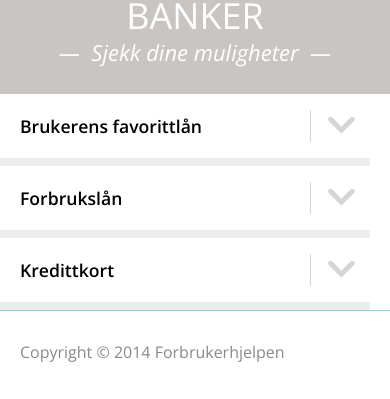
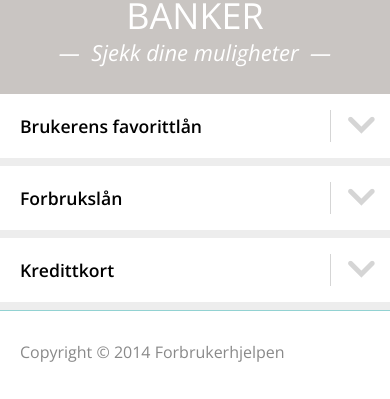
Before and after one commit to front/forbrukerhjelpen-static, a Jekyll site: the page built from banks.html, in a window 390 px wide. Shown: the part 226-625 px from the top of the page. Built offline with Jekyll 4.4.1, drawn with Linux system fonts in a browser that asks for light colours; nearby versions of some CDN libraries.

Commit message:
Updated banks partial

```diff
--- a/css/style.css
+++ b/css/style.css
@@ -1,6 +1,6 @@
 @import url("https://fonts.googleapis.com/css?family=Open+Sans:400,400italic,300,300italic");
 @import url("https://fonts.googleapis.com/css?family=Open+Sans:600,600italic,700,700italic");
-/* line 36, ../../../.rvm/gems/ruby-1.9.3-p448/gems/toolkit-1.3.8/stylesheets/toolkit/_box-sizing.scss */
+/* line 36, ../../../.rbenv/versions/1.9.3-p392/lib/ruby/gems/1.9.1/gems/toolkit-1.3.8/stylesheets/toolkit/_box-sizing.scss */
 *, *:after, *:before {
   -webkit-box-sizing: border-box;
   -moz-box-sizing: border-box;
@@ -8,7 +8,7 @@
   *behavior: url('/css/../behaviors/box-sizing/boxsizing.php');
 }
 
-/* line 4, ../../../.rvm/gems/ruby-1.9.3-p448/gems/toolkit-1.3.8/stylesheets/toolkit/_fluid-media.scss */
+/* line 4, ../../../.rbenv/versions/1.9.3-p392/lib/ruby/gems/1.9.1/gems/toolkit-1.3.8/stylesheets/toolkit/_fluid-media.scss */
 img, video {
   max-width: 100%;
   height: auto;
@@ -209,11 +209,11 @@ a {
   color: black;
   border: 1px solid #5db3b3;
 }
-/* line 15, ../../../.rvm/gems/ruby-1.9.3-p448/gems/sassy-buttons-0.2.6/stylesheets/sassy-buttons/_sassy-button-pseudo-states.sass */
+/* line 15, ../../../.rbenv/versions/1.9.3-p392/lib/ruby/gems/1.9.1/gems/sassy-buttons-0.2.6/stylesheets/sassy-buttons/_sassy-button-pseudo-states.sass */
 .btn.btn-blue:hover {
   text-decoration: none;
 }
-/* line 18, ../../../.rvm/gems/ruby-1.9.3-p448/gems/sassy-buttons-0.2.6/stylesheets/sassy-buttons/_sassy-button-pseudo-states.sass */
+/* line 18, ../../../.rbenv/versions/1.9.3-p392/lib/ruby/gems/1.9.1/gems/sassy-buttons-0.2.6/stylesheets/sassy-buttons/_sassy-button-pseudo-states.sass */
 .btn.btn-blue:hover {
   background-color: #80cbcb;
   background: -webkit-gradient(linear, 50% 0%, 50% 100%, color-stop(3%, #8dd1d1), color-stop(75%, #80cbcb));
@@ -222,13 +222,13 @@ a {
   background: -o-linear-gradient(#8dd1d1 3%, #80cbcb 75%);
   background: linear-gradient(#8dd1d1 3%, #80cbcb 75%);
 }
-/* line 21, ../../../.rvm/gems/ruby-1.9.3-p448/gems/sassy-buttons-0.2.6/stylesheets/sassy-buttons/_sassy-button-pseudo-states.sass */
+/* line 21, ../../../.rbenv/versions/1.9.3-p392/lib/ruby/gems/1.9.1/gems/sassy-buttons-0.2.6/stylesheets/sassy-buttons/_sassy-button-pseudo-states.sass */
 .btn.btn-blue:active {
   -webkit-box-shadow: #75c6c6 0 1px 2px inset;
   -moz-box-shadow: #75c6c6 0 1px 2px inset;
   box-shadow: #75c6c6 0 1px 2px inset;
 }
-/* line 6, ../../../.rvm/gems/ruby-1.9.3-p448/gems/sassy-buttons-0.2.6/stylesheets/sassy-buttons/_sassy-button-pseudo-states.sass */
+/* line 6, ../../../.rbenv/versions/1.9.3-p392/lib/ruby/gems/1.9.1/gems/sassy-buttons-0.2.6/stylesheets/sassy-buttons/_sassy-button-pseudo-states.sass */
 .btn.btn-blue.disabled, .btn.btn-blue[disabled] {
   filter: progid:DXImageTransform.Microsoft.Alpha(Opacity=60);
   opacity: 0.6;
@@ -238,7 +238,7 @@ a {
   -moz-box-shadow: none;
   box-shadow: none;
 }
-/* line 74, ../../../.rvm/gems/ruby-1.9.3-p448/gems/sassy-buttons-0.2.6/stylesheets/_sassy-buttons.sass */
+/* line 74, ../../../.rbenv/versions/1.9.3-p392/lib/ruby/gems/1.9.1/gems/sassy-buttons-0.2.6/stylesheets/_sassy-buttons.sass */
 .btn.btn-blue::-moz-focus-inner {
   padding: 0 !important;
   margin: -1px !important;
@@ -271,11 +271,11 @@ a {
   color: white;
   border: 1px solid #3a2a46;
 }
-/* line 15, ../../../.rvm/gems/ruby-1.9.3-p448/gems/sassy-buttons-0.2.6/stylesheets/sassy-buttons/_sassy-button-pseudo-states.sass */
+/* line 15, ../../../.rbenv/versions/1.9.3-p392/lib/ruby/gems/1.9.1/gems/sassy-buttons-0.2.6/stylesheets/sassy-buttons/_sassy-button-pseudo-states.sass */
 .btn.btn-purple:hover {
   text-decoration: none;
 }
-/* line 18, ../../../.rvm/gems/ruby-1.9.3-p448/gems/sassy-buttons-0.2.6/stylesheets/sassy-buttons/_sassy-button-pseudo-states.sass */
+/* line 18, ../../../.rbenv/versions/1.9.3-p392/lib/ruby/gems/1.9.1/gems/sassy-buttons-0.2.6/stylesheets/sassy-buttons/_sassy-button-pseudo-states.sass */
 .btn.btn-purple:hover {
   background-color: #552346;
   background: -webkit-gradient(linear, 50% 0%, 50% 100%, color-stop(3%, #66425e), color-stop(75%, #552346));
@@ -284,13 +284,13 @@ a {
   background: -o-linear-gradient(#66425e 3%, #552346 75%);
   background: linear-gradient(#66425e 3%, #552346 75%);
 }
-/* line 21, ../../../.rvm/gems/ruby-1.9.3-p448/gems/sassy-buttons-0.2.6/stylesheets/sassy-buttons/_sassy-button-pseudo-states.sass */
+/* line 21, ../../../.rbenv/versions/1.9.3-p392/lib/ruby/gems/1.9.1/gems/sassy-buttons-0.2.6/stylesheets/sassy-buttons/_sassy-button-pseudo-states.sass */
 .btn.btn-purple:active {
   -webkit-box-shadow: #4a1e3d 0 1px 2px inset;
   -moz-box-shadow: #4a1e3d 0 1px 2px inset;
   box-shadow: #4a1e3d 0 1px 2px inset;
 }
-/* line 6, ../../../.rvm/gems/ruby-1.9.3-p448/gems/sassy-buttons-0.2.6/stylesheets/sassy-buttons/_sassy-button-pseudo-states.sass */
+/* line 6, ../../../.rbenv/versions/1.9.3-p392/lib/ruby/gems/1.9.1/gems/sassy-buttons-0.2.6/stylesheets/sassy-buttons/_sassy-button-pseudo-states.sass */
 .btn.btn-purple.disabled, .btn.btn-purple[disabled] {
   filter: progid:DXImageTransform.Microsoft.Alpha(Opacity=60);
   opacity: 0.6;
@@ -300,7 +300,7 @@ a {
   -moz-box-shadow: none;
   box-shadow: none;
 }
-/* line 74, ../../../.rvm/gems/ruby-1.9.3-p448/gems/sassy-buttons-0.2.6/stylesheets/_sassy-buttons.sass */
+/* line 74, ../../../.rbenv/versions/1.9.3-p392/lib/ruby/gems/1.9.1/gems/sassy-buttons-0.2.6/stylesheets/_sassy-buttons.sass */
 .btn.btn-purple::-moz-focus-inner {
   padding: 0 !important;
   margin: -1px !important;
@@ -1860,6 +1860,10 @@ table tbody td small {
   height: 75px;
   display: none;
 }
+/* line 115, ../sass/partials/module/partials/_slides.scss */
+.slide-header-block .slide-nav.campaigns.closed {
+  display: none;
+}
 @media (min-width: 720px) {
   /* line 110, ../sass/partials/module/partials/_slides.scss */
   .slide-header-block .slide-nav {
@@ -1867,7 +1871,7 @@ table tbody td small {
   }
 }
 @media (min-width: 0) and (max-width: 719px) {
-  /* line 120, ../sass/partials/module/partials/_slides.scss */
+  /* line 123, ../sass/partials/module/partials/_slides.scss */
   .slide-header-block .slide-nav.campaigns {
     position: absolute;
     left: 0;
@@ -1877,13 +1881,13 @@ table tbody td small {
     z-index: 100;
     display: none;
   }
-  /* line 129, ../sass/partials/module/partials/_slides.scss */
+  /* line 132, ../sass/partials/module/partials/_slides.scss */
   .slide-header-block .slide-nav.campaigns ul {
     list-style: none;
     padding: 0px;
     margin: -0px;
   }
-  /* line 133, ../sass/partials/module/partials/_slides.scss */
+  /* line 136, ../sass/partials/module/partials/_slides.scss */
   .slide-header-block .slide-nav.campaigns ul li {
     display: block;
     float: none;
@@ -1891,11 +1895,11 @@ table tbody td small {
     border-top: 1px solid #7b4970;
     background-color: #692f59;
   }
-  /* line 139, ../sass/partials/module/partials/_slides.scss */
+  /* line 142, ../sass/partials/module/partials/_slides.scss */
   .slide-header-block .slide-nav.campaigns ul li.muted {
     display: none;
   }
-  /* line 142, ../sass/partials/module/partials/_slides.scss */
+  /* line 145, ../sass/partials/module/partials/_slides.scss */
   .slide-header-block .slide-nav.campaigns ul li a {
     display: block;
     padding: 30px;
@@ -1907,7 +1911,7 @@ table tbody td small {
     background-position: right 60px center;
     background-size: 65px 54px;
   }
-  /* line 150, ../sass/partials/module/partials/_slides.scss */
+  /* line 153, ../sass/partials/module/partials/_slides.scss */
   .slide-header-block .slide-nav.campaigns ul li a:after {
     display: block;
     float: right;
@@ -1919,26 +1923,26 @@ table tbody td small {
     font-size: 1.625em;
     color: #7b4970;
   }
-  /* line 169, ../sass/partials/module/partials/_slides.scss */
+  /* line 172, ../sass/partials/module/partials/_slides.scss */
   .slide-header-block .slide-nav .menu-open .main-menu {
     display: block;
   }
-  /* line 172, ../sass/partials/module/partials/_slides.scss */
+  /* line 175, ../sass/partials/module/partials/_slides.scss */
   .slide-header-block .slide-nav .footer .main-menu {
     display: none;
   }
 }
-/* line 178, ../sass/partials/module/partials/_slides.scss */
+/* line 181, ../sass/partials/module/partials/_slides.scss */
 .slide-header-block ul {
   margin-top: 25px;
 }
-/* line 180, ../sass/partials/module/partials/_slides.scss */
+/* line 183, ../sass/partials/module/partials/_slides.scss */
 .slide-header-block ul li {
   display: block;
   float: left;
   width: 12.5%;
 }
-/* line 184, ../sass/partials/module/partials/_slides.scss */
+/* line 187, ../sass/partials/module/partials/_slides.scss */
 .slide-header-block ul li a {
   display: block;
   border-left: 1px solid #ccc;
@@ -1950,37 +1954,37 @@ table tbody td small {
   color: black;
   text-decoration: none;
 }
-/* line 195, ../sass/partials/module/partials/_slides.scss */
+/* line 198, ../sass/partials/module/partials/_slides.scss */
 .slide-header-block ul li:first-child a {
   border-left: none;
 }
-/* line 198, ../sass/partials/module/partials/_slides.scss */
+/* line 201, ../sass/partials/module/partials/_slides.scss */
 .slide-header-block ul li.active a, .slide-header-block ul li a:hover {
   color: #692f59;
   text-decoration: underline;
 }
 
-/* line 207, ../sass/partials/module/partials/_slides.scss */
+/* line 210, ../sass/partials/module/partials/_slides.scss */
 .slide-list {
   margin-top: 0;
   margin-bottom: 0;
   padding-left: 0;
 }
-/* line 211, ../sass/partials/module/partials/_slides.scss */
+/* line 214, ../sass/partials/module/partials/_slides.scss */
 .slide-list .content-block {
   list-style: none;
 }
-/* line 213, ../sass/partials/module/partials/_slides.scss */
+/* line 216, ../sass/partials/module/partials/_slides.scss */
 .slide-list .content-block .slide-content {
   display: none;
 }
 @media (min-width: 0) and (max-width: 719px) {
-  /* line 211, ../sass/partials/module/partials/_slides.scss */
+  /* line 214, ../sass/partials/module/partials/_slides.scss */
   .slide-list .content-block {
     display: block;
     border-bottom: 8px solid #ededed;
   }
-  /* line 219, ../sass/partials/module/partials/_slides.scss */
+  /* line 222, ../sass/partials/module/partials/_slides.scss */
   .slide-list .content-block header h2:after {
     font-family: "forbrukerhjelpen" !important;
     content: "t";
@@ -1994,29 +1998,29 @@ table tbody td small {
     top: 25%;
     right: 15px;
   }
-  /* line 235, ../sass/partials/module/partials/_slides.scss */
+  /* line 238, ../sass/partials/module/partials/_slides.scss */
   .slide-list .content-block.open .slide-content {
     display: block;
   }
-  /* line 238, ../sass/partials/module/partials/_slides.scss */
+  /* line 241, ../sass/partials/module/partials/_slides.scss */
   .slide-list .content-block.open header h2 {
     background-color: #deeced;
   }
-  /* line 240, ../sass/partials/module/partials/_slides.scss */
+  /* line 243, ../sass/partials/module/partials/_slides.scss */
   .slide-list .content-block.open header h2:after {
     content: "u";
   }
 }
 @media (min-width: 720px) {
-  /* line 211, ../sass/partials/module/partials/_slides.scss */
+  /* line 214, ../sass/partials/module/partials/_slides.scss */
   .slide-list .content-block {
     display: none;
   }
-  /* line 248, ../sass/partials/module/partials/_slides.scss */
+  /* line 251, ../sass/partials/module/partials/_slides.scss */
   .slide-list .content-block.active {
     display: block;
   }
-  /* line 250, ../sass/partials/module/partials/_slides.scss */
+  /* line 253, ../sass/partials/module/partials/_slides.scss */
   .slide-list .content-block.active .slide-content {
     display: block;
   }
@@ -2275,26 +2279,36 @@ table tbody td small {
   }
 }
 @media (min-width: 0) and (max-width: 719px) {
+  /* line 1, ../sass/partials/module/partials/_banks.scss */
+  .banks-list {
+    padding-right: 0;
+  }
   /* line 6, ../sass/partials/module/partials/_banks.scss */
   .banks-list thead, .banks-list tfoot {
     display: none;
   }
 }
-/* line 14, ../sass/partials/module/partials/_banks.scss */
+/* line 15, ../sass/partials/module/partials/_banks.scss */
 .banks-list .content-block {
   list-style: none;
 }
-/* line 16, ../sass/partials/module/partials/_banks.scss */
+@media (min-width: 0) and (max-width: 719px) {
+  /* line 15, ../sass/partials/module/partials/_banks.scss */
+  .banks-list .content-block {
+    height: auto !important;
+  }
+}
+/* line 20, ../sass/partials/module/partials/_banks.scss */
 .banks-list .content-block .slide-content {
   display: none;
 }
 @media (min-width: 0) and (max-width: 719px) {
-  /* line 14, ../sass/partials/module/partials/_banks.scss */
+  /* line 15, ../sass/partials/module/partials/_banks.scss */
   .banks-list .content-block {
     display: block;
     border-bottom: 8px solid #ededed;
   }
-  /* line 22, ../sass/partials/module/partials/_banks.scss */
+  /* line 26, ../sass/partials/module/partials/_banks.scss */
   .banks-list .content-block header h2:after {
     font-family: "forbrukerhjelpen" !important;
     content: "t";
@@ -2308,55 +2322,59 @@ table tbody td small {
     top: 25%;
     right: 15px;
   }
-  /* line 38, ../sass/partials/module/partials/_banks.scss */
+  /* line 40, ../sass/partials/module/partials/_banks.scss */
+  .banks-list .content-block .slide-content {
+    display: none;
+  }
+  /* line 44, ../sass/partials/module/partials/_banks.scss */
   .banks-list .content-block.open .slide-content {
     display: block;
   }
-  /* line 41, ../sass/partials/module/partials/_banks.scss */
+  /* line 47, ../sass/partials/module/partials/_banks.scss */
   .banks-list .content-block.open header h2 {
     background-color: #deeced;
   }
-  /* line 43, ../sass/partials/module/partials/_banks.scss */
+  /* line 49, ../sass/partials/module/partials/_banks.scss */
   .banks-list .content-block.open header h2:after {
     content: "u";
   }
 }
 @media (min-width: 720px) {
-  /* line 14, ../sass/partials/module/partials/_banks.scss */
+  /* line 15, ../sass/partials/module/partials/_banks.scss */
   .banks-list .content-block {
     display: none;
   }
-  /* line 51, ../sass/partials/module/partials/_banks.scss */
+  /* line 57, ../sass/partials/module/partials/_banks.scss */
   .banks-list .content-block.active {
     display: block;
   }
-  /* line 53, ../sass/partials/module/partials/_banks.scss */
+  /* line 59, ../sass/partials/module/partials/_banks.scss */
   .banks-list .content-block.active .slide-content {
     display: block;
   }
 }
 @media (min-width: 1160px) {
-  /* line 14, ../sass/partials/module/partials/_banks.scss */
+  /* line 15, ../sass/partials/module/partials/_banks.scss */
   .banks-list .content-block {
     float: left;
     max-width: 50%;
   }
-  /* line 63, ../sass/partials/module/partials/_banks.scss */
+  /* line 69, ../sass/partials/module/partials/_banks.scss */
   .banks-list .content-block table {
     width: auto;
     border-spacing: 0px;
     padding: 5px;
   }
-  /* line 67, ../sass/partials/module/partials/_banks.scss */
+  /* line 73, ../sass/partials/module/partials/_banks.scss */
   .banks-list .content-block table thead, .banks-list .content-block table tfoot {
     margin: 10px;
   }
-  /* line 69, ../sass/partials/module/partials/_banks.scss */
+  /* line 75, ../sass/partials/module/partials/_banks.scss */
   .banks-list .content-block table thead th, .banks-list .content-block table thead td, .banks-list .content-block table tfoot th, .banks-list .content-block table tfoot td {
     padding: 5px;
     background-color: #ededed;
   }
-  /* line 73, ../sass/partials/module/partials/_banks.scss */
+  /* line 79, ../sass/partials/module/partials/_banks.scss */
   .banks-list .content-block table thead th, .banks-list .content-block table tfoot th {
     font-size: 0.75em;
     font-weight: 300;
@@ -2364,21 +2382,21 @@ table tbody td small {
     text-transform: uppercase;
     border-left: 1px solid #d5d5d5;
   }
-  /* line 79, ../sass/partials/module/partials/_banks.scss */
+  /* line 85, ../sass/partials/module/partials/_banks.scss */
   .banks-list .content-block table thead th:first-child, .banks-list .content-block table tfoot th:first-child {
     border-left: none;
   }
-  /* line 83, ../sass/partials/module/partials/_banks.scss */
+  /* line 89, ../sass/partials/module/partials/_banks.scss */
   .banks-list .content-block table thead td, .banks-list .content-block table tfoot td {
     font-size: 0.75em;
     text-align: center;
   }
-  /* line 87, ../sass/partials/module/partials/_banks.scss */
+  /* line 93, ../sass/partials/module/partials/_banks.scss */
   .banks-list .content-block table thead .spacer td, .banks-list .content-block table tfoot .spacer td {
     background: none;
     padding: 5px;
   }
-  /* line 93, ../sass/partials/module/partials/_banks.scss */
+  /* line 99, ../sass/partials/module/partials/_banks.scss */
   .banks-list .content-block table tbody td {
     position: relative;
     text-align: left;
@@ -2386,12 +2404,12 @@ table tbody td small {
     padding: 5px;
     font-size: 0.875em;
   }
-  /* line 100, ../sass/partials/module/partials/_banks.scss */
+  /* line 106, ../sass/partials/module/partials/_banks.scss */
   .banks-list .content-block table tbody td strong {
     font-weight: 600;
     color: #692f59;
   }
-  /* line 104, ../sass/partials/module/partials/_banks.scss */
+  /* line 110, ../sass/partials/module/partials/_banks.scss */
   .banks-list .content-block table tbody td small {
     font-size: 0.7em;
     color: #787878;
--- a/sass/partials/module/partials/_banks.scss
+++ b/sass/partials/module/partials/_banks.scss
@@ -27,7 +27,6 @@
         font-family: "forbrukerhjelpen" !important;
         content: "t";
         display: block;
-        // float: right;
         vertical-align: middle;
         font-size: em(26,16);
         padding-left: 15px;
```
